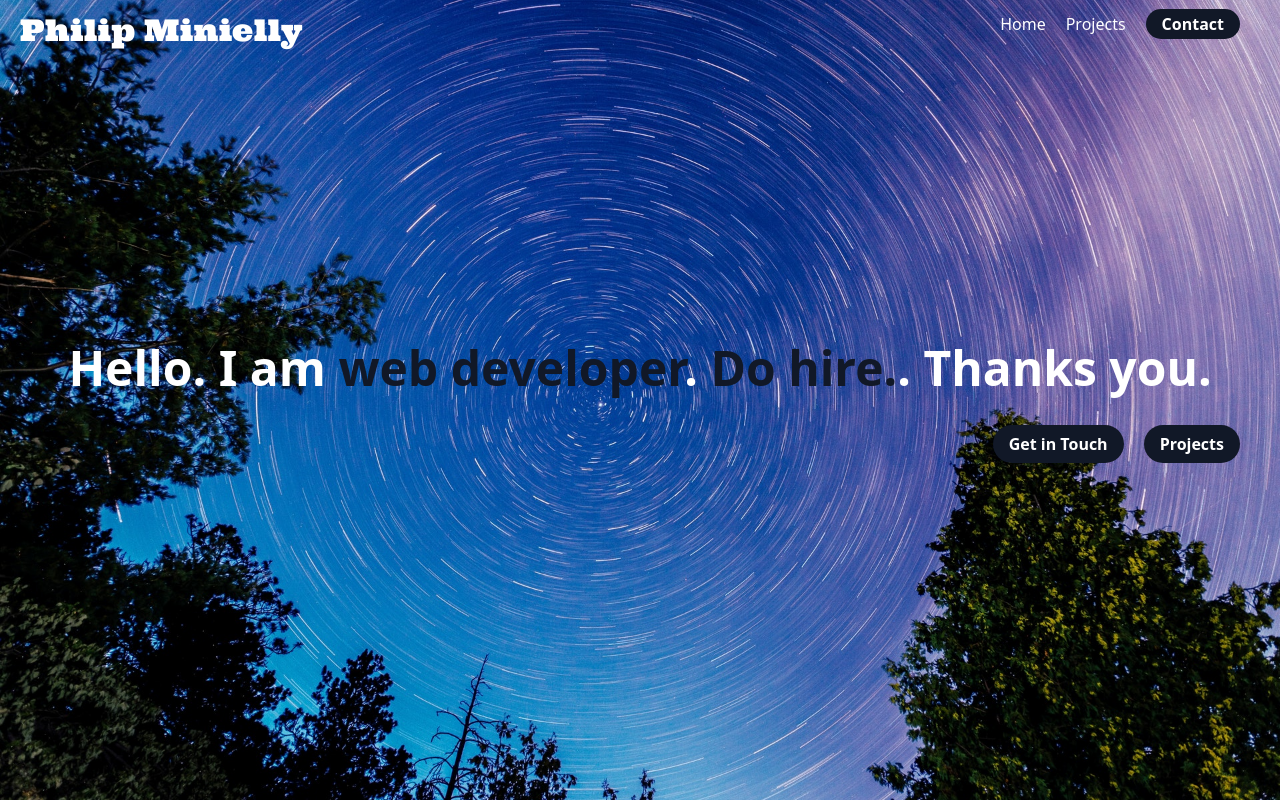
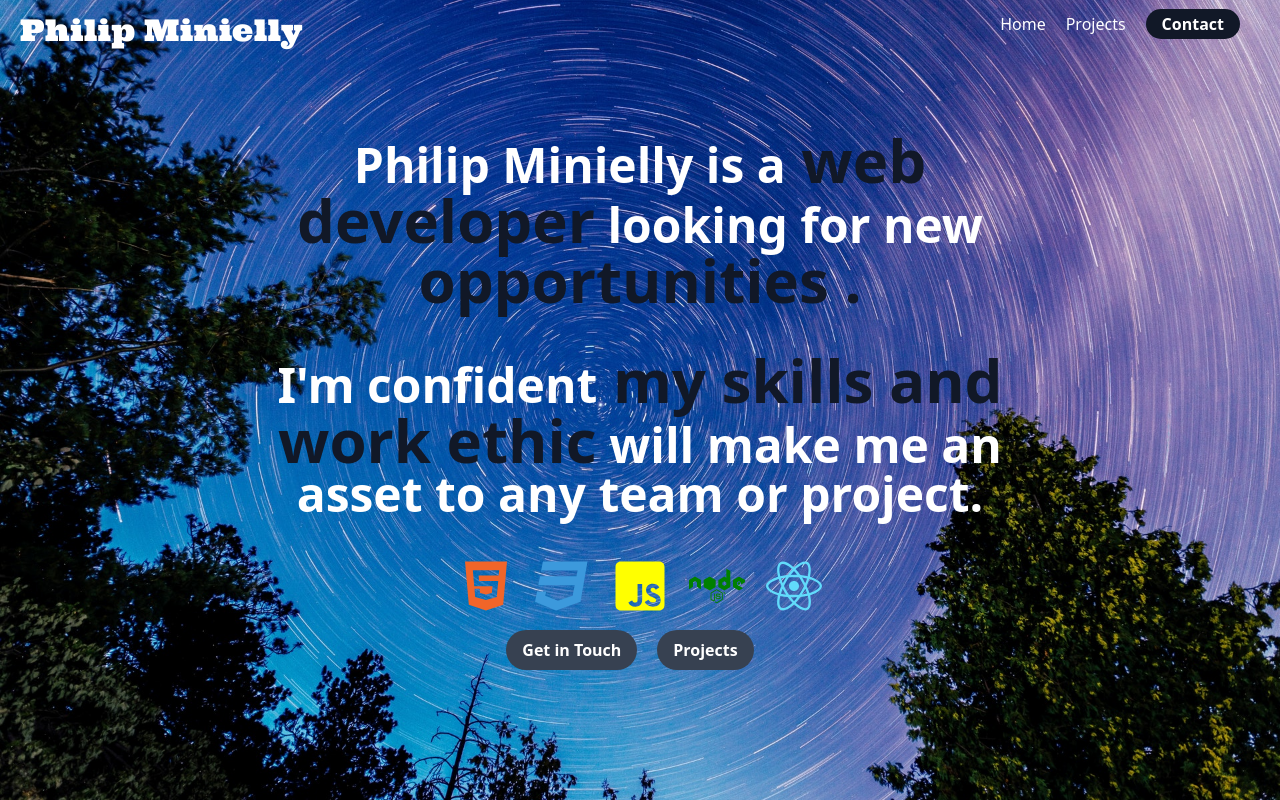
Before and after one commit to pminiell/phildev, a React (Create React App) app: page / in a window 1280 px wide. Built offline with nearby package versions, Linux system fonts and the light colour scheme; a web font is replaced by a local one.

Commit message:
add project page next

```diff
--- a/src/components/ContactForm.js
+++ b/src/components/ContactForm.js
@@ -1,4 +1,5 @@
 import React from "react";
+import { Link } from 'react-router-dom';
 import { Formik, Form, Field } from "formik";
 import * as Yup from "yup";
 
@@ -23,7 +24,7 @@ const encode = (data) => {
 const ContactForm = () => (
   <section className="showcase">
     <div className="overlay flex flex-col items-center justify-center">
-      <div className="bg-green-800 p-10 rounded-2xl">
+      <div className="bg-gray-600 p-10 rounded-2xl">
         <h2 className="text-white font-semibold mb-5 text-center text-xl">
           Contact Phil?!
         </h2>
@@ -48,7 +49,7 @@ const ContactForm = () => (
             })
               .then(() => {
                 setSubmitting(false);
-                alert('Succesfully submitted !')
+                alert("Succesfully submitted !");
                 resetForm();
               })
               .catch((error) => {
@@ -85,7 +86,7 @@ const ContactForm = () => (
               <Field
                 name="email"
                 type="text"
-                className="py-2 px-4 mb-5 rounded border-solid border-green-600 text-green-500 placeholder-green-400 font-semibold"
+                className="py-2 px-4 mb-5 rounded border-solid border-green-700 text-green-700 placeholder-green-600 font-semibold"
               />
 
               <label htmlFor="message">
@@ -98,7 +99,7 @@ const ContactForm = () => (
                 name="message"
                 component="textarea"
                 rows="5"
-                className="py-2 px-4 mb-5 rounded border-solid border-green-600 text-green-500 placeholder-green-400 font-semibold"
+                className="py-2 px-4 mb-5 rounded border-solid border-green-700 text-green-700 placeholder-green-600 font-semibold"
               />
 
               <button
@@ -109,6 +110,12 @@ const ContactForm = () => (
               >
                 Send
               </button>
+              <Link
+                to="/"
+                className="bg-green-700 text-white text-center font-bold tracking-wider py-2 rounded cursor-pointer transition-all hover:bg-green-400 mt-2"
+              >
+                Cancel
+              </Link>
             </Form>
           )}
         </Formik>
--- a/src/components/Showcase.js
+++ b/src/components/Showcase.js
@@ -1,18 +1,52 @@
 import React from "react";
 import { Link } from "react-router-dom";
+import { FaHtml5, FaJsSquare, FaCss3, FaNode, FaReact } from "react-icons/fa";
 
 const Showcase = () => {
   return (
     <>
       <section className="showcase">
-        <div className="overlay flex flex-col items-center justify-center text-white px-5">
-          <h1 className="text-5xl font-semibold text-right mb-10 lg:text-center">
-            Hello. I am <span className="text-gray-900">web developer</span>. <span className="text-gray-900">Do hire.</span>. Thanks you.
+        <div className="w-4/6 m-auto overlay flex flex-col items-center justify-center text-white px-5">
+          <h1 className="lg:text-5xl text-2xl font-semibold mb-10 text-center">
+            Philip Minielly is a
+            <span className="text-gray-900 text-3xl lg:text-6xl font-extrabold">
+              {" "}
+              web developer
+            </span>{" "}
+            looking for new{" "}
+            <span className="text-gray-900 text-3xl lg:text-6xl font-extrabold">
+              {" "}
+              opportunities .{" "}
+            </span>
           </h1>
-
-          <div className="ml-auto">
-            <Link to="/contact" className="mr-5 bg-gray-900 p-2 px-4 rounded-full font-semibold transition-all hover:bg-black">Get in Touch</Link>
-            <Link to="/projects" className="mr-5 bg-gray-900 p-2 px-4 rounded-full font-semibold transition-all hover:bg-black">Projects</Link>
+          <h1 className="lg:text-5xl text-2xl font-semibold mb-10 text-center">
+            I'm confident
+            <span className="text-gray-900 text-3xl lg:text-6xl font-extrabold">
+              {" "}
+              my skills and work ethic
+            </span>{" "}
+            will make me an asset to any team or project.
+          </h1>
+          <div className="w-3/6 flex flex-row justify-evenly">
+            <FaHtml5 size={56} color="#F16529" />
+            <FaCss3 size={56} color="#3C99DC" />
+            <FaJsSquare size={56} color="yellow"/>
+            <FaNode size={56} color="green" />
+            <FaReact size={56} color="#61DBFB"/>
+          </div>
+          <div className="mt-4 flex justify-center">
+            <Link
+              to="/contact"
+              className="mr-5 bg-gray-700 p-2 px-4 rounded-full font-semibold transition-all hover:bg-black"
+            >
+              Get in Touch
+            </Link>
+            <Link
+              to="/projects"
+              className="mr-5 bg-gray-700 p-2 px-4 rounded-full font-semibold transition-all hover:bg-black"
+            >
+              Projects
+            </Link>
           </div>
         </div>
       </section>
```
